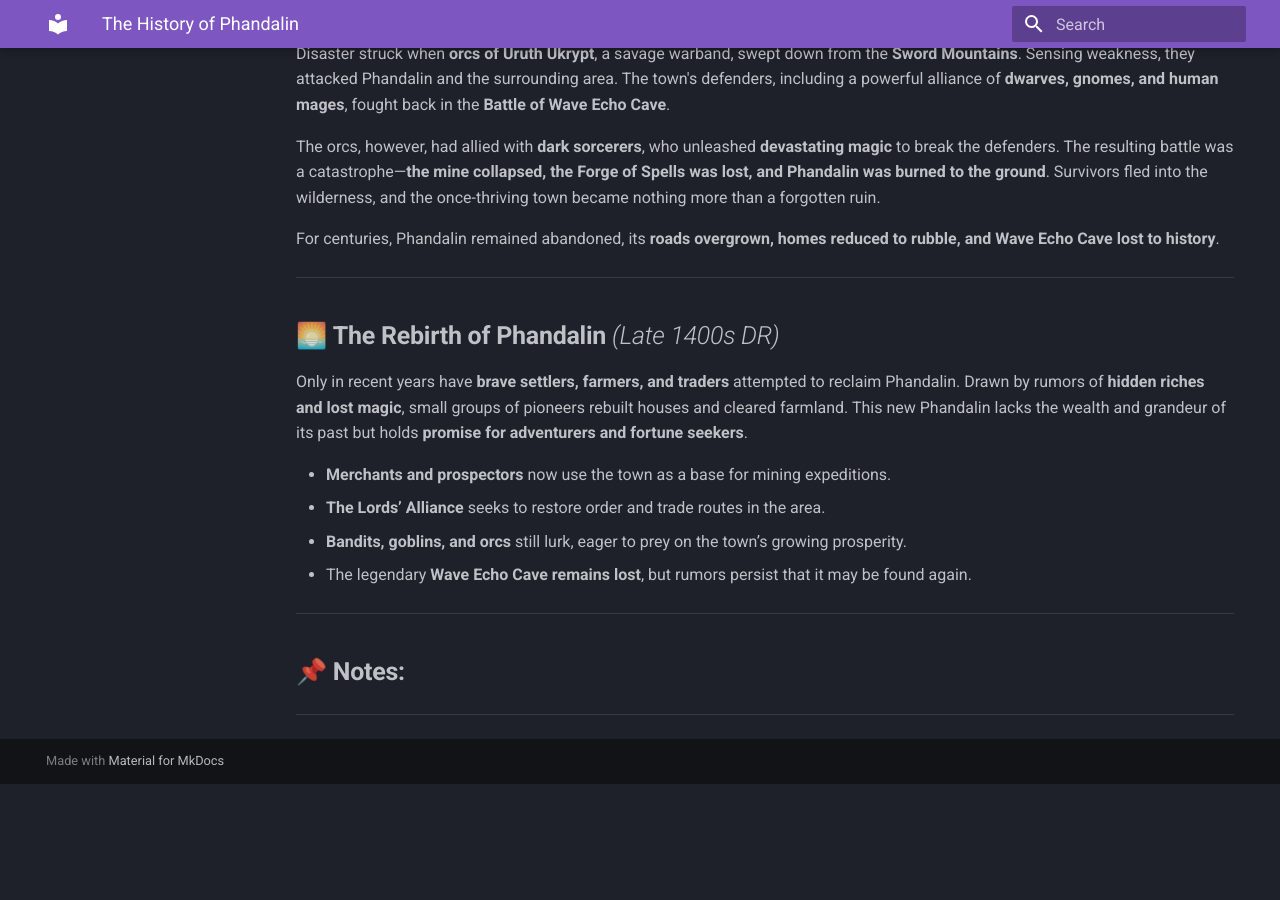
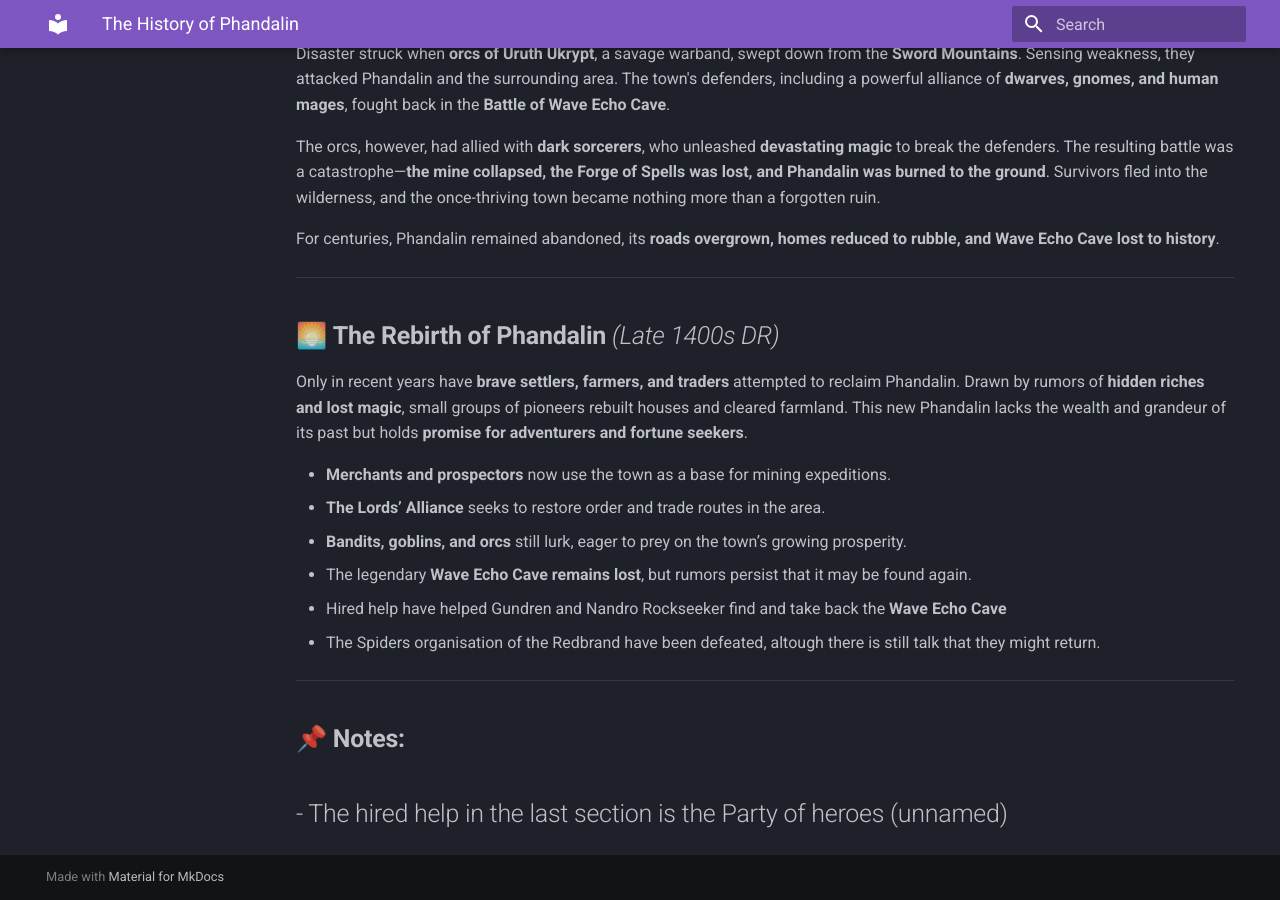
Before and after one commit to RobinV87/DnD-Campaigns, an MkDocs documentation site: the page built from docs/Locations/History/Phandelin_History.md, in a window 1280 px wide and 900 px high, scrolled down 592 px. Built offline with MkDocs 1.6.1 and Material for MkDocs 9.7.7, drawn with Linux system fonts in a browser that asks for light colours; before the commit the page ends 1376 px from its top, so only the background shows below that.

Commit message:
Update Phandelin_History.md

```diff
--- a/docs/Locations/History/Phandelin_History.md
+++ b/docs/Locations/History/Phandelin_History.md
@@ -25,8 +25,10 @@ Only in recent years have **brave settlers, farmers, and traders** attempted to
 - **The Lords’ Alliance** seeks to restore order and trade routes in the area.
 - **Bandits, goblins, and orcs** still lurk, eager to prey on the town’s growing prosperity.
 - The legendary **Wave Echo Cave remains lost**, but rumors persist that it may be found again.
+- Hired help have helped Gundren and Nandro Rockseeker find and take back the **Wave Echo Cave**
+- The Spiders organisation of the Redbrand have been defeated, altough there is still talk that they might return.
 
 ---
 ## 📌 **Notes:**
-
+- The hired help in the last section is the Party of heroes (unnamed)
 ---
```
